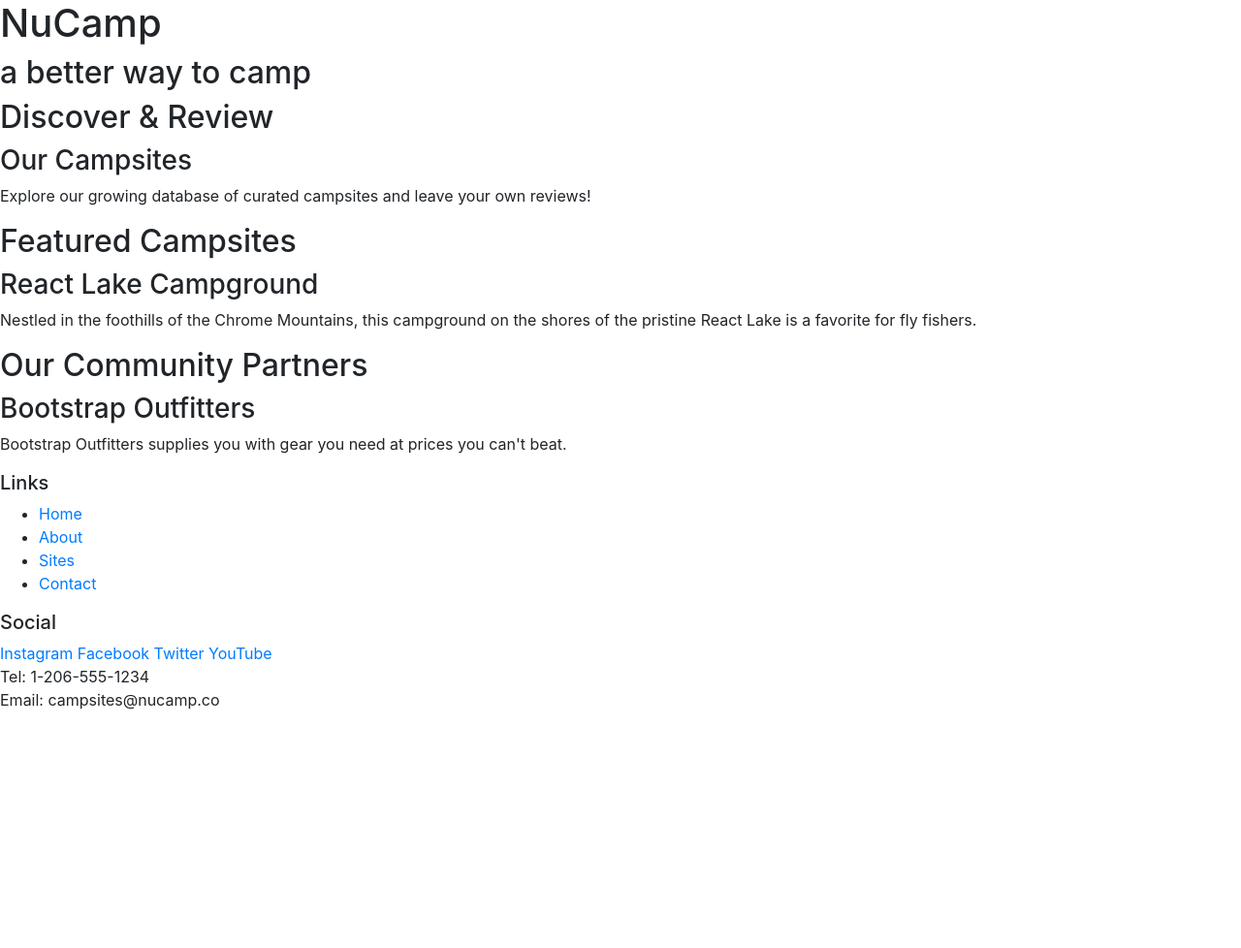
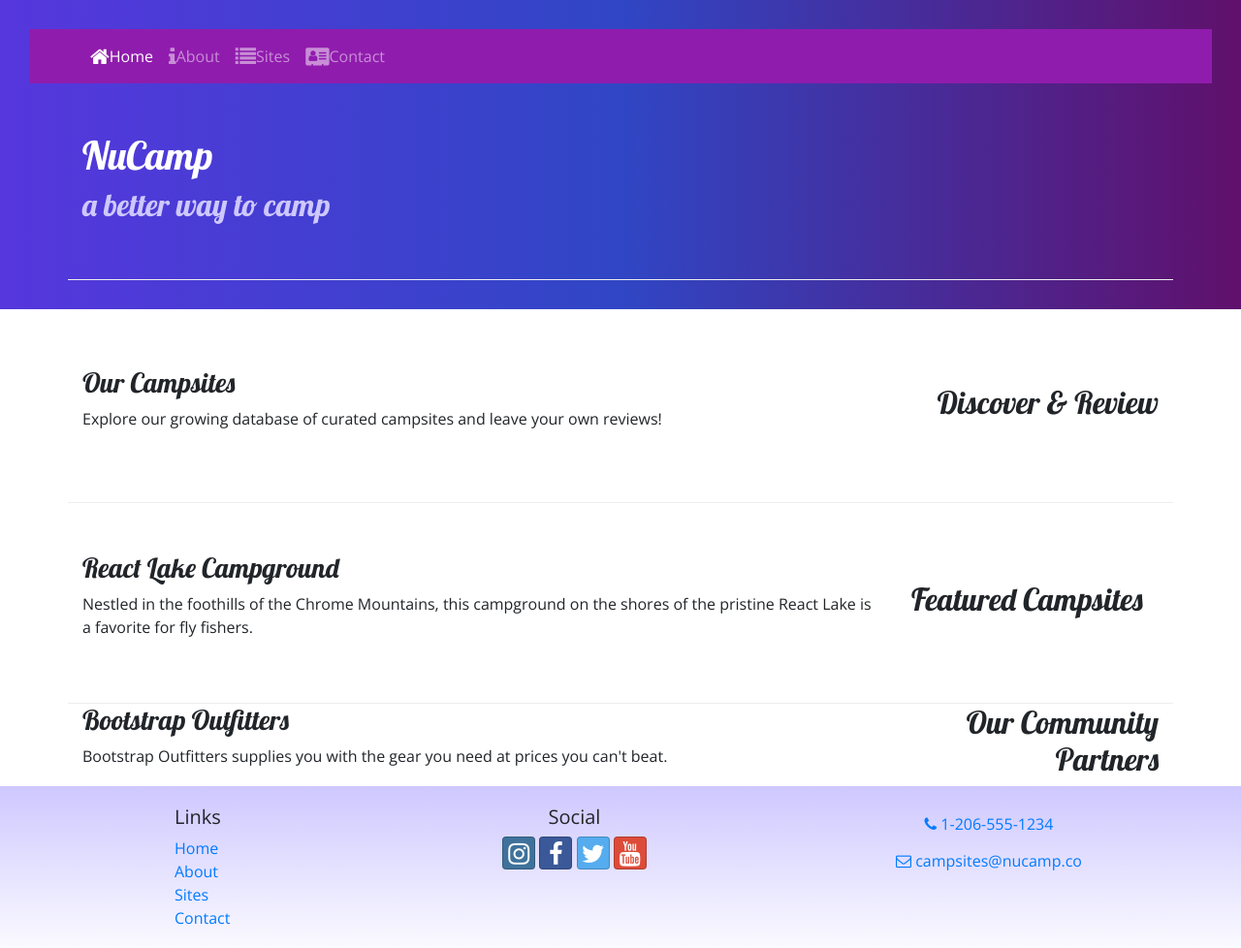
Before and after one commit to cnuno94/nucampsite, a website: page index.html in a window 1280 px wide. Shown: the whole page at 97% size. Before the commit the page ends 800 px from the top, so only its background shows below. Drawn offline with nearby package versions, Linux system fonts and the light colour scheme.

Commit message:
changes today

```diff
--- a/index.html
+++ b/index.html
@@ -7,56 +7,93 @@
     <meta name="viewport" content="width=device-width, initial-scale=1" />
      <!-- Bootstrap CSS -->
      <link rel="stylesheet" href="node_modules/bootstrap/dist/css/bootstrap.min.css" />
+     <!-- Additional CSS must be placed after Bootstrap CSS -->
+     <link rel="stylesheet" href="https://fonts.googleapis.com/css?family=Lobster|Open+Sans" />
+     <link rel="stylesheet" href="css/styles.css" />
+     <link rel="stylesheet" href="node_modules/font-awesome/css/font-awesome.min.css" />
+     <link rel="stylesheet" href="node_modules/bootstrap-social/bootstrap-social.css" />
      <title>NuCamp: A Better Way To Camp</title>
 </head>
 
 <body>
-
-    <header>
-        <div>
+    <header class="jumbotron jumbotron-fluid">
+        <nav class="navbar navbar-expand-sm navbar-dark sticky-top">
+        <div class="container">
+            <button class="navbar-toggler ml-auto" type="button" data-toggle="collapse" data-target="#nucampNavbar">
+                <span class="navbar-toggler-icon"></span>
+            </button>
+            <div class="collapse navbar-collapse" id="nucampNavbar">
+                <ul class="navbar-nav">
+                    <li class="nav-item active"><a class="nav-link" href="#"><i class="fa fa-home fa-lg"></i>Home</a></li>
+                    <li class="nav-item"><a class="nav-link" href="aboutus.html"><i class="fa fa-info fa-lg"></i>About</a></li>
+                    <li class="nav-item"><a class="nav-link" href="#"><i class="fa fa-list fa-lg"></i>Sites</a></li>
+                    <li class="nav-item"><a class="nav-link" href="contactus.html"><i class="fa fa-address-card fa-lg"></i>Contact</a></li>
+                </ul>
+            </div>
+        </div>
+        </nav>
+        <div class="container">
+            <div class="row row-content align-items-center">
+                <div class="col">
                     <h1>NuCamp</h1>
                     <h2>a better way to camp</h2>
                 </div>
+            </div>
+        </div>
     </header>
-
-    <div>
-        <h2>Discover & Review</h2>
+    <div class="container">
+        <div class="row row-content align-items-center">
+            <div class="col-sm-4 order-sm-last col-md-3">
+                <h2 class="text-sm-right">Discover & Review</h2>
+            </div>
+            <div class="col">
                 <h3>Our Campsites</h3>
-        <p>Explore our growing database of curated campsites and leave your own reviews!</p>
+                <p class = "d-none d-sm-block">Explore our growing database of curated campsites and leave your own reviews!</p>
             </div>
-
-    <div>
+        </div>
+        <div class="row row-content align-items-center">
+            <div class="col-sm-4 order-sm-last col-md-3">
                 <h2>Featured Campsites</h2>
+            </div>
+            <div class="col">
                 <h3>React Lake Campground</h3>
-        <p>Nestled in the foothills of the Chrome Mountains, this campground on the shores of the pristine React Lake is a favorite for fly fishers.</p>
+        		<p class = "d-none d-sm-block">Nestled in the foothills of the Chrome Mountains, this campground on the shores of the pristine React Lake is a favorite for fly fishers.</p>
    			</div>
-
-    <div>
-        <h2>Our Community Partners</h2>
+        </div>
+        <div class="row">
+            <div class="col-sm-4 order-sm-last col-md-3">
+                <h2 class="text-sm-right">Our Community Partners</h2>
+            </div>
+            <div class="col">
                 <h3>Bootstrap Outfitters</h3>
-        <p>Bootstrap Outfitters supplies you with gear you need at prices you can't beat.</p>
+        		<p class = "d-none d-sm-block">Bootstrap Outfitters supplies you with the gear you need at prices you can't beat.</p>
             </div>
-
+        </div>
+    </div>
     <footer>
-        <div>
+        <div class="container">
+            <div class="row">
+                <div class="col-4 col-sm-2 offset-1">
                     <h5>Links</h5>
-            <ul>
+            		<ul class="list-unstyled">
                         <li><a href="#">Home</a></li>
-                <li><a href="#">About</a></li>
+                        <li><a href="aboutus.html">About</a></li>
                         <li><a href="#">Sites</a></li>
-                <li><a href="#">Contact</a></li>
+                        <li><a href="contactus.html">Contact</a></li>
                     </ul>
                 </div>
-        <div>
+                <div class="col-6 col-sm-5 text-center">
                 	<h5>Social</h5>
-            <a href="http://instagram.com/">Instagram</a>
-            <a href="http://facebook.com/">Facebook</a>
-            <a href="http://twitter.com/">Twitter</a>
-            <a href="http://youtube.com/">YouTube</a>
+                    <a class="btn btn-social-icon btn-instagram" href="http://instagram.com/"><i class="fa fa-instagram"></i></a>
+                    <a class="btn btn-social-icon btn-facebook" href="http://facebook.com/"><i class="fa fa-facebook"></i></a>
+                    <a class="btn btn-social-icon btn-twitter" href="http://twitter.com/"><i class="fa fa-twitter"></i></a>
+                    <a class="btn btn-social-icon btn-google" href="http://youtube.com/"><i class="fa fa-youtube"></i></a>
                 </div>
-        <div>
-            Tel: 1-206-555-1234<br />
-            Email: campsites@nucamp.co
+                <div class="col-sm-4 text-center">
+                    <a role="button" class="btn btn-link" href="tel:+12065551234"><i class="fa fa-phone"></i> 1-206-555-1234</a><br />
+                    <a role="button" class="btn btn-link" href="mailto:campsites@nucamp.co"><i class="fa fa-envelope-o"></i> campsites@nucamp.co</a>
+                </div>
+           </div>
         </div>
     </footer>
 <!-- jQuery must come first, then Popper.js, then the Bootstrap JavaScript plugins.-->
--- a/package.json
+++ b/package.json
@@ -15,6 +15,8 @@
   },
   "dependencies": {
     "bootstrap": "^4.5.2",
+    "bootstrap-social": "^5.1.1",
+    "font-awesome": "^4.7.0",
     "jquery": "^3.5.1",
     "popper.js": "^1.16.1"
   }
```
Also changed, not shown: aboutus.html (+13 -11 lines), 1 other file. Lines whose indentation alone changed are shown as unchanged.
